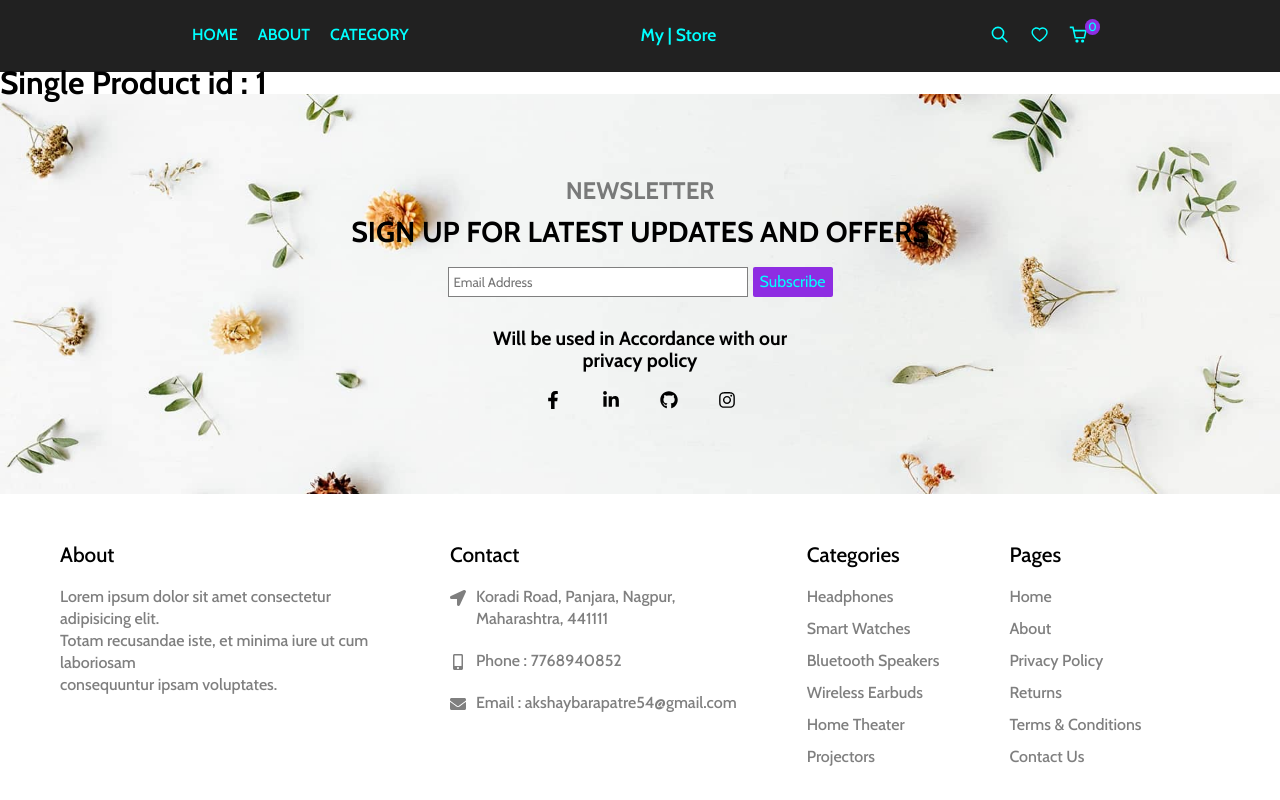
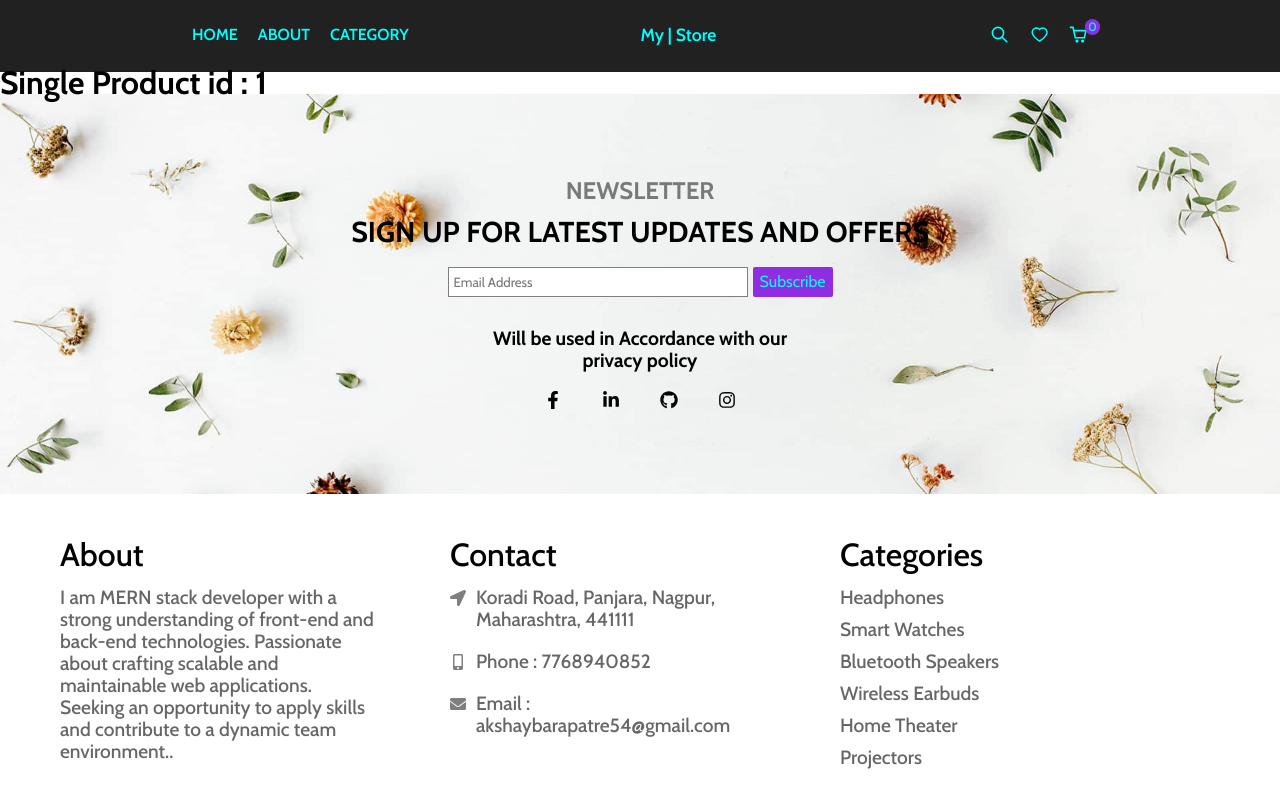
Before and after one commit to Aksh-007/ecommerce, a React (Create React App) app: page /product/1 in a window 1280 px wide. Shown: the top 800 px of the page. Built offline with nearby package versions, Linux system fonts and the light colour scheme.

Commit message:
solved some issue of footer

```diff
--- a/src/components/Footer/Footer.jsx
+++ b/src/components/Footer/Footer.jsx
@@ -8,9 +8,7 @@ const Footer = () => {
         <div className="col">
           <div className="title">About</div>
           <div className="text">
-            Lorem ipsum dolor sit amet consectetur adipisicing elit.<br/>Totam
-            recusandae iste, et minima iure ut cum laboriosam <br/>consequuntur ipsam
-            voluptates.
+          I am MERN stack developer with a strong understanding of front-end and back-end technologies. Passionate about crafting scalable and maintainable web applications. Seeking an opportunity to apply skills and contribute to a dynamic team environment..
           </div>
         </div>
         <div className="col">
--- a/src/components/Footer/Footer.scss
+++ b/src/components/Footer/Footer.scss
@@ -12,17 +12,18 @@
     @include md {
       gap: 70px;
     }
-  }
+
 
   .col {
     max-width: 320px;
     .title {
       margin-bottom: 20px;
-      font-size: 1.3rem;
+      font-size: 2rem;
       font-weight: 500;
     }
     .text {
-      color: rgba(0, 0, 0, 0.5);
+        font-size: 1.2rem;
+      color: rgba(0, 0, 0, 0.6);
     }
     .c-item {
       display: flex;
@@ -66,3 +67,4 @@
     }
 }
 }
+}
```
